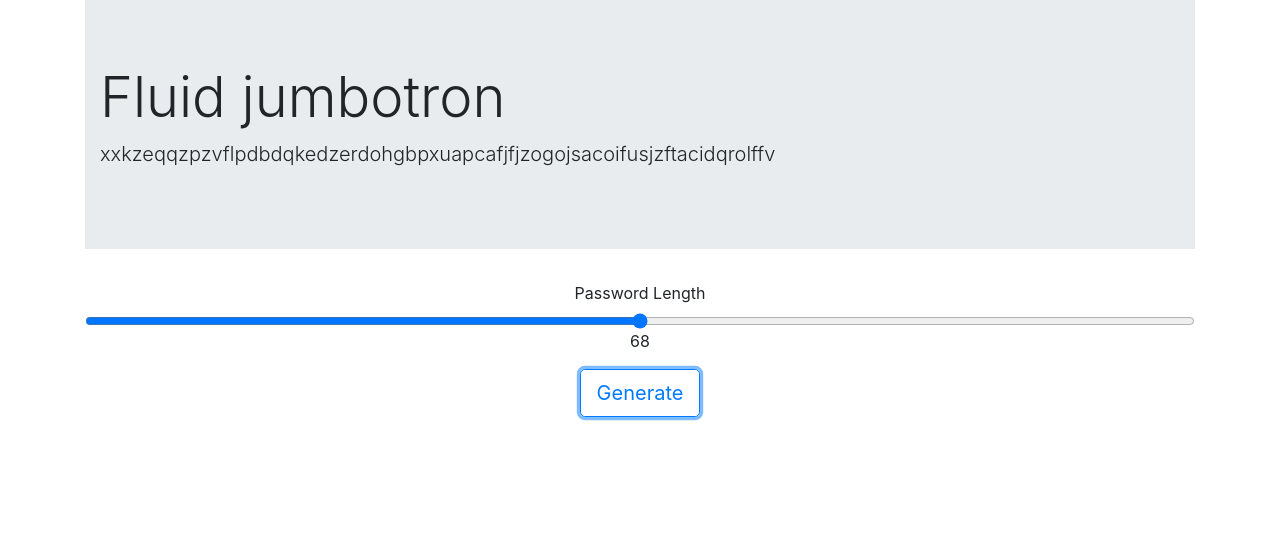
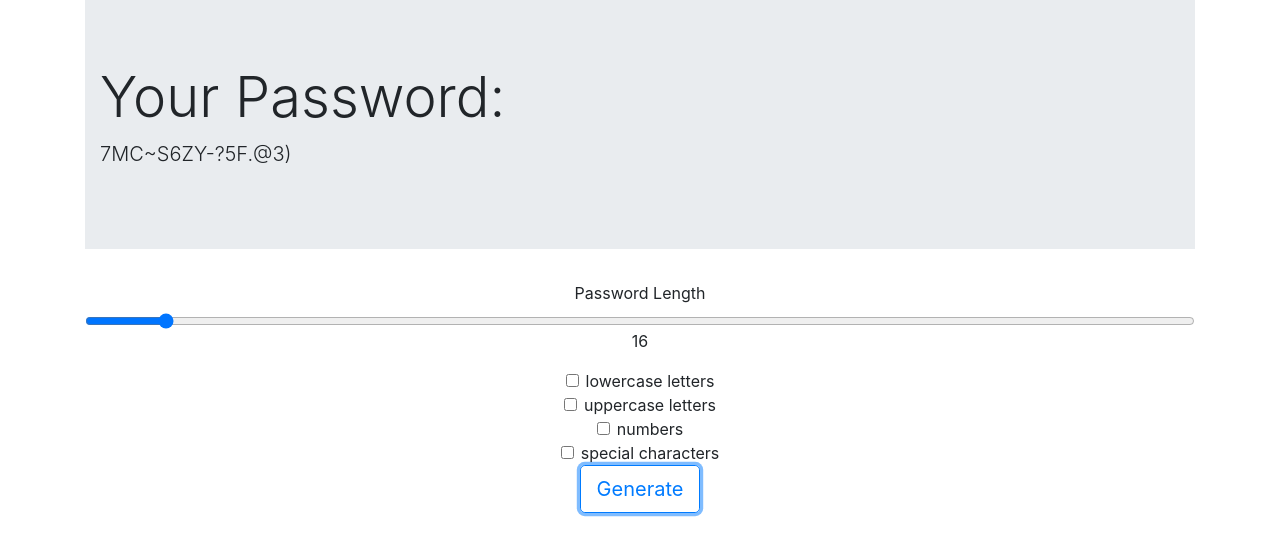
Before and after one commit to jacksonopp/password-gen, a plain HTML site: page index.html in a window 1280 px wide. Both pictures are taken after a click on the button "Generate". Drawn offline with nearby package versions, Linux system fonts and the light colour scheme.

Commit message:
added checkboxes

```diff
--- a/app.js
+++ b/app.js
@@ -13,8 +13,27 @@ function start() {
   const uppercaseLetters = "ABCDEFGHIJKLMNOPQRSTUVWXYZ"
   const specialCharacters = "!@#$%^&*()_+=-<>,.?/~`"
   const numbers = "1234567890"
-  const randomIndex = (randStr) => {
+
+  function randomIndex(randStr) {
     return Math.floor(Math.random() * randStr.length)
+  }
+
+  function getRandomCharacter(type, length, divisor, arrayCB) {
+    for (let i = 0; i < Math.ceil(length / divisor); i++) {
+      const randomCharacter = type.charAt(randomIndex(type))
+      arrayCB.push(randomCharacter);
+    }
+  }
+
+  function shuffleArray(a) {
+    let j, x, i;
+    for (i = a.length - 1; i > 0; i--) {
+      j = Math.floor(Math.random() * (i + 1));
+      x = a[i];
+      a[i] = a[j];
+      a[j] = x;
+    }
+    return a;
   }
 
 
@@ -37,15 +56,30 @@ function start() {
 
     console.log("howMany", howManyTypes)
 
-    for (let i = 0; i < passwordLength; i++) {
-      const randomCharacter = lowercaseLetters.charAt(randomIndex(lowercaseLetters));
-      output.push(randomCharacter);
+    if (howManyTypes > 0) {
+      if (areLowercase) {
+        getRandomCharacter(lowercaseLetters, passwordLength, howManyTypes, output);
+      }
+      if (areUppercase) {
+        getRandomCharacter(uppercaseLetters, passwordLength, howManyTypes, output);
+      }
+      if (areSpecial) {
+        getRandomCharacter(specialCharacters, passwordLength, howManyTypes, output);
+      }
+      if (areNumbers) {
+        getRandomCharacter(numbers, passwordLength, howManyTypes, output);
+      }
+      const outputTrimmed = output.slice(0, passwordLength)
+      const outputShuffled = shuffleArray(outputTrimmed)
+      const outputStr = outputShuffled.join("")
+      passwordP.innerText = `${outputStr}`;
+    } else {
+      passwordP.innerText = "Please select at least one type"
     }
-    passwordP.innerText = output.join("");
   }
 
   generateBtn.addEventListener("click", () => {
-    generatePassword(slider.value, true, true, false, true);
+    generatePassword(slider.value, false, true, true, true);
   })
 }
 
--- a/index.html
+++ b/index.html
@@ -18,10 +18,9 @@
             <div class="col-12">
                <div class="jumbotron jumbotron-fluid">
                   <div class="container">
-                     <h1 class="display-4">Fluid jumbotron</h1>
+                     <h1 class="display-4">Your Password:</h1>
                      <p class="lead" id="password">
-                        This is a modified jumbotron that occupies the entire
-                        horizontal space of its parent.
+                        will appear here
                      </p>
                   </div>
                </div>
@@ -39,8 +38,57 @@
                         min="8"
                         max="128"
                         step="1"
+                        value="16"
                      />
                      <p id="password-length-output"></p>
+                  </div>
+                  <!-- lowercase letters -->
+                  <div class="form-check">
+                     <input
+                        class="form-check-input"
+                        type="checkbox"
+                        value=""
+                        id="defaultCheck1"
+                     />
+                     <label class="form-check-label" for="defaultCheck1">
+                        lowercase letters
+                     </label>
+                  </div>
+                  <!-- uppercase letters -->
+                  <div class="form-check">
+                     <input
+                        class="form-check-input"
+                        type="checkbox"
+                        value=""
+                        id="defaultCheck1"
+                     />
+                     <label class="form-check-label" for="defaultCheck1">
+                        uppercase letters
+                     </label>
+                  </div>
+                  <!-- numbers  -->
+                  <div class="form-check">
+                     <input
+                        class="form-check-input"
+                        type="checkbox"
+                        value=""
+                        id="defaultCheck1"
+                     />
+                     <label class="form-check-label" for="defaultCheck1">
+                        numbers
+                     </label>
+                  </div>
+                  <!-- special characters  -->
+                  <div class="form-check">
+                     <input
+                        class="form-check-input"
+                        type="checkbox"
+                        value=""
+                        id="defaultCheck1"
+                     />
+                     <label class="form-check-label" for="defaultCheck1">
+                        special characters
+                     </label>
                   </div>
                   <button
                      id="generate-password"
```
